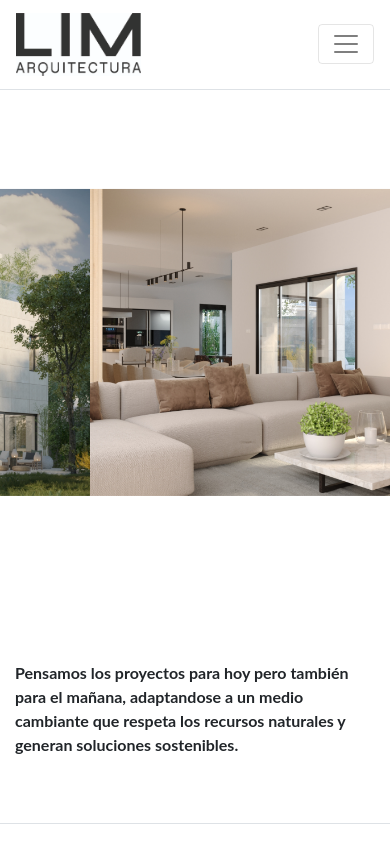
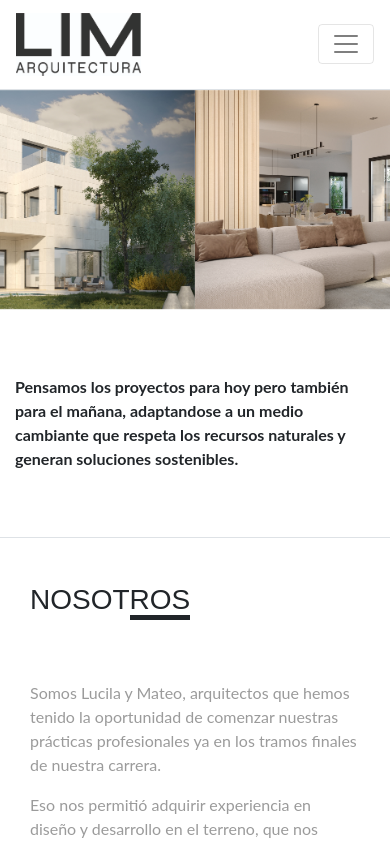
Before and after one commit to GastonLell/lim-arquitectura-page, a React (Create React App) app: page / in a window 390 px wide. Shown: the top 844 px of the page. Built offline with nearby package versions, Linux system fonts and the light colour scheme; no server answers; the database is empty.

Commit message:
nuevas queries para xxs (carousel)

```diff
--- a/src/scss/app.css
+++ b/src/scss/app.css
@@ -238,7 +238,7 @@ a {
 
 #inicio {
   width: 100%;
-  height: auto;
+  height: 100%;
 }
 
 #inicio .carousel {
@@ -246,17 +246,10 @@ a {
   height: auto;
 }
 
-#inicio .contenedor-inicio-carousel {
-  height: 60vh;
-}
-
 #inicio .img-carousel-inicio {
   width: 100%;
-  height: 60vh;
-  background-attachment: fixed;
+  height: 30vh;
   background-repeat: no-repeat;
-  background-position: center;
-  background-size: scale-down !important;
 }
 
 #inicio .carousel-container {
@@ -266,23 +259,55 @@ a {
 
 #inicio .carousel-container #item-carousel-uno {
   background-image: url("../assets/images/Renders-inico/Inicio1.jpg");
-  background-size: 140%;
+  background-size: 100%;
 }
 
 #inicio .carousel-container #item-carousel-dos {
   background-image: url("../assets/images/Renders-inico/Inicio2.jpg");
-  background-position: center;
-  background-size: 140%;
+  background-size: 100%;
 }
 
 #inicio .carousel-container #item-carousel-tres {
   background-image: url("../assets/images/Renders-inico/Inicio3.jpg");
-  background-size: 140%;
+  background-size: 100%;
 }
 
 #inicio .logo-container {
   display: none;
   height: 85vh;
+}
+
+@media (max-width: 275.98px) {
+  #inicio {
+    height: 160px;
+  }
+}
+
+@media (min-width: 276.99px) and (max-width: 375.98px) {
+  #inicio {
+    height: 200px;
+  }
+  #inicio .img-carousel-inicio {
+    height: 30vh;
+  }
+}
+
+@media (min-width: 375.99px) and (max-width: 475.98px) {
+  #inicio {
+    height: 220px;
+  }
+  #inicio .img-carousel-inicio {
+    height: 30vh;
+  }
+}
+
+@media (min-width: 475.99px) and (max-width: 575.98px) {
+  #inicio {
+    height: 290px;
+  }
+  #inicio .img-carousel-inicio {
+    height: 40vh;
+  }
 }
 
 .slogan__contenedor {
@@ -623,7 +648,12 @@ a {
     height: 80vh;
   }
   #inicio .img-carousel-inicio {
+    width: 100%;
     height: 80vh;
+    background-attachment: fixed;
+    background-repeat: no-repeat;
+    background-position: center;
+    background-size: scale-down !important;
   }
   #inicio .carousel-container #item-carousel-uno {
     background-size: 130%;
@@ -634,6 +664,7 @@ a {
     background-size: 130%;
     -webkit-animation: movimiento-background-dos 10s linear;
             animation: movimiento-background-dos 10s linear;
+    background-position: center;
   }
   #inicio .carousel-container #item-carousel-tres {
     background-size: 130%;
--- a/src/scss/app.scss
+++ b/src/scss/app.scss
@@ -166,24 +166,17 @@ a {
 
 #inicio {
   width: 100%;
-  height: auto;
+  height: 100%;
 
   .carousel {
     width: 100%;
     height: auto;
   }
 
-  .contenedor-inicio-carousel {
-    height: 60vh;
-  }
-
   .img-carousel-inicio {
     width: 100%;
-    height: 60vh;
-    background-attachment: fixed;
+    height: 30vh;
     background-repeat: no-repeat;
-    background-position: center;
-    background-size: scale-down !important;
   }
 
   //aplicando efecto de movimiento de imagenes
@@ -195,18 +188,17 @@ a {
 
     #item-carousel-uno {
       background-image: url("../assets/images/Renders-inico/Inicio1.jpg");
-      background-size: 140%;
+      background-size: 100%;
     }
 
     #item-carousel-dos {
       background-image: url("../assets/images/Renders-inico/Inicio2.jpg");
-      background-position: center;
-      background-size: 140%;
+      background-size: 100%;
     }
 
     #item-carousel-tres {
       background-image: url("../assets/images/Renders-inico/Inicio3.jpg");
-      background-size: 140%;
+      background-size: 100%;
     }
   }
 
@@ -216,6 +208,43 @@ a {
   }
 
 }
+
+
+// MEDIAS QUERIE DISPOSITIVOS MUY PEQUEÑOS CAROUSEL
+
+// X-Small devices (portrait phones, less than 576px)
+
+@media (max-width: 275.98px) {
+  #inicio{
+    height: 160px;
+  }
+}
+@media (min-width: 276.99px) and (max-width: 375.98px) {
+  #inicio{
+    height: 200px;
+    .img-carousel-inicio {
+      height: 30vh;
+    }
+  }
+}
+@media (min-width: 375.99px) and (max-width: 475.98px) {
+  #inicio{
+    height: 220px;
+    .img-carousel-inicio {
+      height: 30vh;
+    }
+  }
+}
+@media (min-width: 475.99px) and (max-width: 575.98px) {
+  #inicio{
+    height: 290px;
+    .img-carousel-inicio {
+      height: 40vh;
+    }
+  }
+}
+
+
 
 // SLOGAN
 
@@ -545,7 +574,12 @@ a {
     }
 
     .img-carousel-inicio {
+      width: 100%;
       height: 80vh;
+      background-attachment: fixed;
+      background-repeat: no-repeat;
+      background-position: center;
+      background-size: scale-down !important;
     }
 
     .carousel-container {
@@ -558,6 +592,7 @@ a {
       #item-carousel-dos {
         background-size: 130%;
         animation: movimiento-background-dos 10s linear;
+        background-position: center;
       }
 
       #item-carousel-tres {
```
Also changed, not shown: 1 other file (tests, documents, lock files or other folders).
